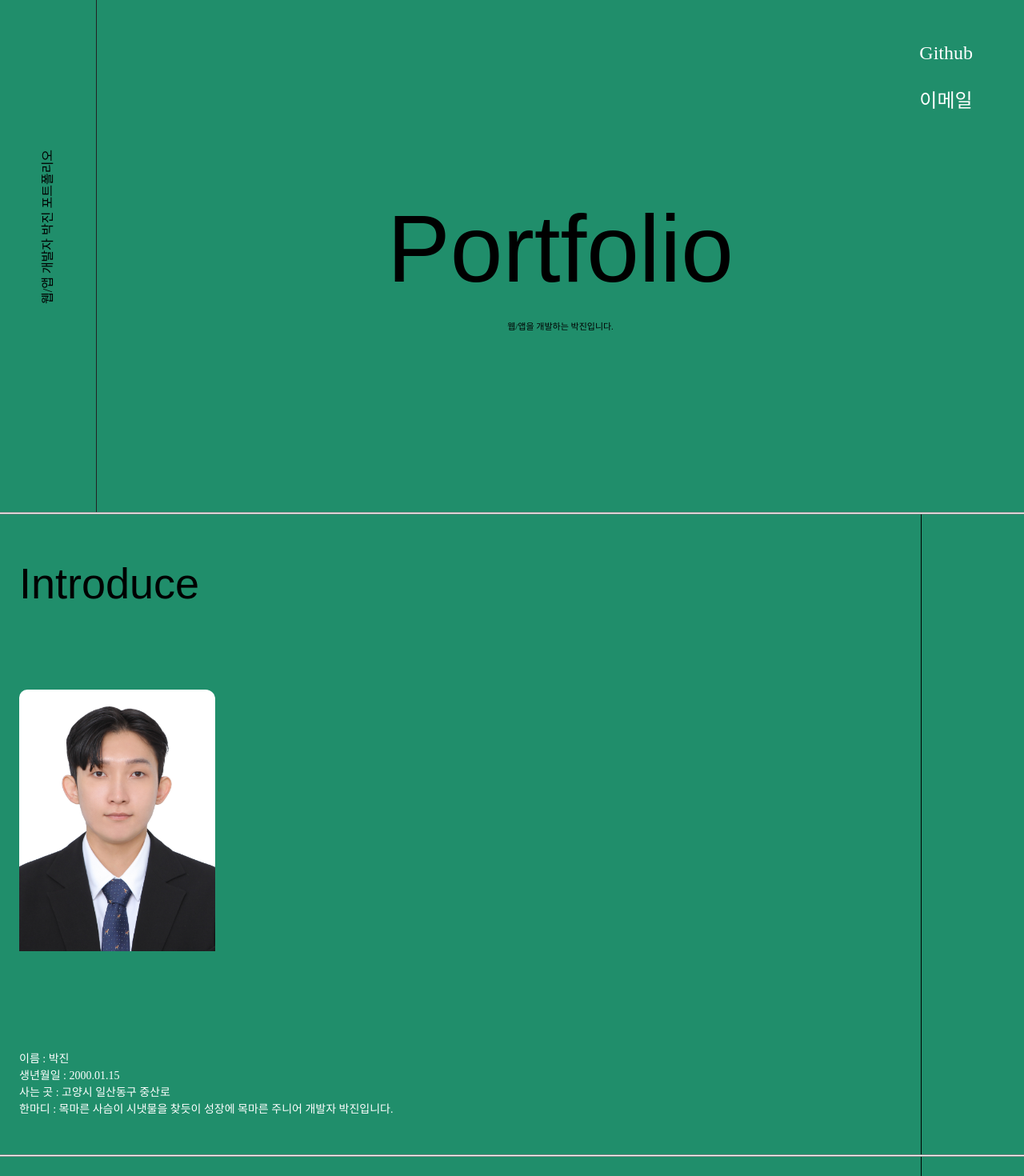
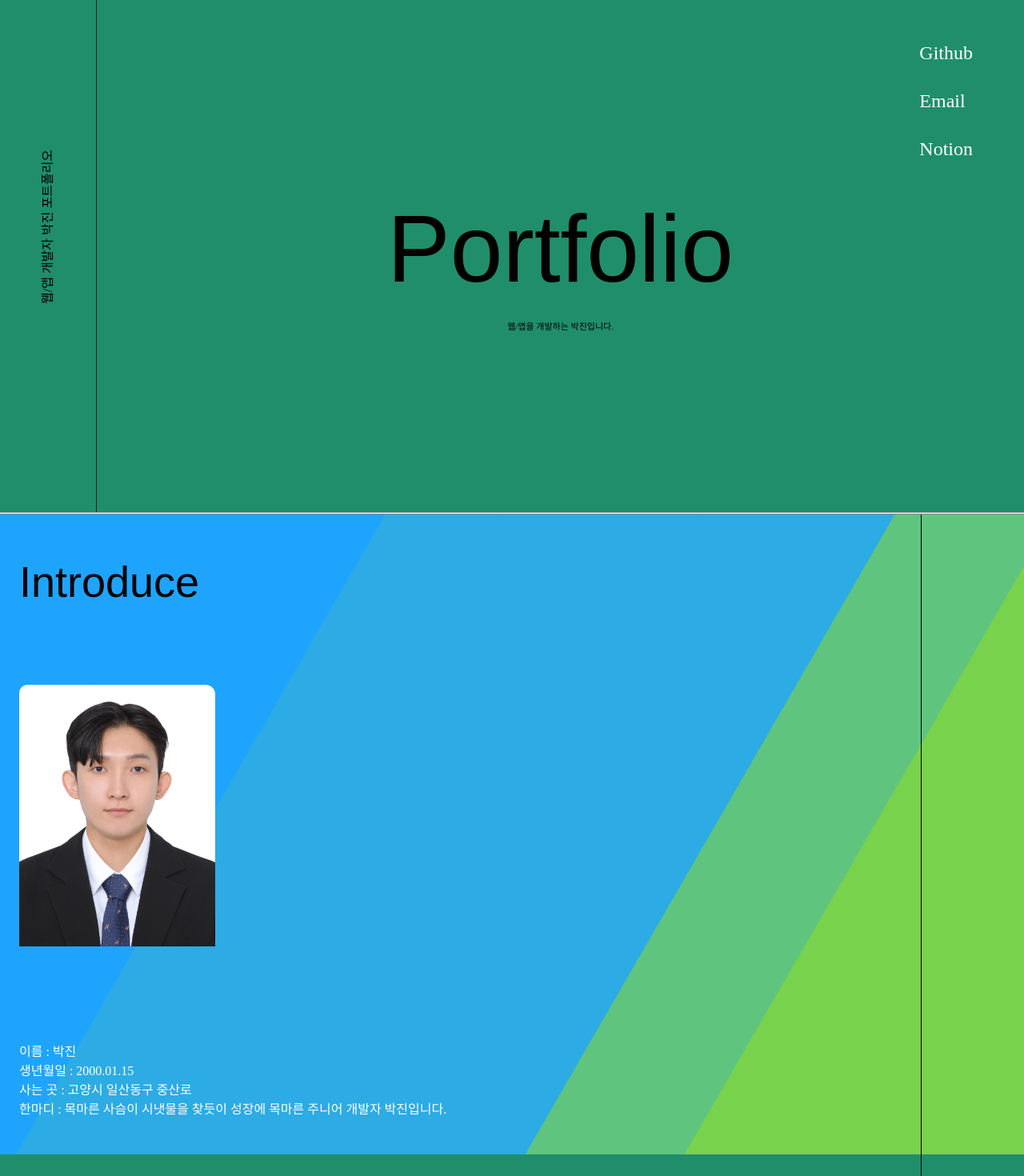
Before and after one commit to jin-park0115/24newportfolio, a React (Vite) app: page / in a window 1280 px wide. Shown: the top 1470 px of the page at 80% size. Built offline with nearby package versions, Linux system fonts and the light colour scheme; a web font is replaced by a local one.

Commit message:
background 애니메이션 추가

```diff
--- /dev/null
+++ b/src/components/BackGround.jsx
@@ -0,0 +1,53 @@
+import styled from "styled-components";
+
+const BackGround = ({ children }) => {
+  return (
+    <Container>
+      <Background />
+      <Background2 />
+      <Background3 />
+      {children}
+    </Container>
+  );
+};
+
+export default BackGround;
+
+const Container = styled.div`
+  overflow: hidden;
+  position: relative;
+  width: 100vw; /* 전체 너비 */
+  height: 100vh;
+  z-index: -1;
+`;
+
+const Background = styled.div`
+  animation: slide 3s ease-in-out infinite alternate;
+  background-image: linear-gradient(-60deg, #6c3 50%, #09f 50%);
+  bottom: 0;
+  left: -50%;
+  opacity: 0.5;
+  position: absolute;
+  right: -50%;
+  top: 0;
+  width: 200%;
+  height: 100%;
+  z-index: -11;
+  @keyframes slide {
+    0% {
+      transform: translateX(-25%);
+    }
+    100% {
+      transform: translateX(25%);
+    }
+  }
+`;
+
+const Background2 = styled(Background)`
+  animation-direction: alternate-reverse;
+  animation-duration: 4s;
+`;
+
+const Background3 = styled(Background)`
+  animation-duration: 5s;
+`;
--- a/src/data.json
+++ b/src/data.json
@@ -10,7 +10,7 @@
       "https://github.com/triptalk-4/triptalk-frontend",
       "https://triptalk.vercel.app/"
     ],
-    "desciription": "국내여행을 즐기는 사람들의 추억과 경험을 공유하는 웹사이트.",
+    "description": "국내여행을 즐기는 사람들의 추억과 경험을 공유하는 웹사이트.",
     "did": "로그인로직, 회원가입로직, 일정등록로직 백엔드와 연동, ui, 반응형 작업 기여, 팀원들과의 협업",
     "contribution": "5/4",
     "technology": [
@@ -35,7 +35,7 @@
       "https://github.com/jin-park0115/film",
       "https://film-flame.vercel.app/"
     ],
-    "desciription": "TMDBAPI를 사용한 영화 정보 웹사이트 입니다.",
+    "description": "TMDBAPI를 사용한 영화 정보 웹사이트 입니다.",
     "did": "TMDBAPI 로 검색, 인기순, 페이지네이션, Firebase를 이용한 로그인과 회원가입 등 모든것 기여함.",
     "contribution": "5/5",
     "technology": ["React", "Firebase", "Redux", "Figma", "Styled-Components"]
@@ -51,7 +51,7 @@
       "https://github.com/jin-park0115/cook-recipe",
       "https://melodic-halva-a4cbb0.netlify.app/"
     ],
-    "desciription": "식품의약품안전처 공공데이터를 활용한 요리 레시피를 공유하는 사이트입니다.",
+    "description": "식품의약품안전처 공공데이터를 활용한 요리 레시피를 공유하는 사이트입니다.",
     "did": "firebase를 이용한 로그인, 회원가입,CRUD, 식약처API사용 ContextAPI를 이용한 데이터 관리를 기여함.",
     "contribution": "5/5",
     "technology": [
@@ -74,7 +74,7 @@
       "https://github.com/jin-park0115/Lotto",
       "https://earnest-narwhal-e204a3.netlify.app/"
     ],
-    "desciription": "로또 번호를 매장 자동이 싫은 사람들을 위한 웹사이트.",
+    "description": "로또 번호를 매장 자동이 싫은 사람들을 위한 웹사이트.",
     "did": "Random()를 이용, 중복숫자 나오지 않게함",
     "contribution": "5/5",
     "technology": ["React", "Styled-Components"]
@@ -90,7 +90,7 @@
       "https://github.com/jin-park0115/TyphoGraphy",
       "https://jin-park0115.github.io/TyphoGraphy/"
     ],
-    "desciription": "텍스트에 네온사인 들어오게 하는 사이트.",
+    "description": "텍스트에 네온사인 들어오게 하는 사이트.",
     "did": "css를 이용해서 텍스트 호버시 네온이 비춰지게 만듬.",
     "contribution": "5/5",
     "technology": ["HTML5", "CSS3"]
@@ -106,7 +106,7 @@
       "https://github.com/jin-park0115/NewJeans_Slider",
       "https://jin-park0115.github.io/NewJeans_Slider/"
     ],
-    "desciription": "뉴진스를 좋아하는 개발자의 슬라이더 hover효과 사이트.",
+    "description": "뉴진스를 좋아하는 개발자의 슬라이더 hover효과 사이트.",
     "did": "css를 이용해서 hover효과를 줌. 박스개념 잡기.",
     "contribution": "5/5",
     "technology": ["HTML5", "CSS3"]
@@ -122,7 +122,7 @@
       "https://github.com/jin-park0115/card-fliping/tree/master",
       "https://cardflipinggame.netlify.app/"
     ],
-    "desciription": "Card짝 맞추기 게임을 할 수 있는 웹사이트.",
+    "description": "Card짝 맞추기 게임을 할 수 있는 웹사이트.",
     "did": "josn과 useState, useEffect를 이용해 카드 짝 맞추기를 할 수 있음.",
     "contribution": "5/5",
     "technology": ["React"]
--- a/src/page/IntroPage.jsx
+++ b/src/page/IntroPage.jsx
@@ -1,11 +1,14 @@
+import { Link } from "react-router-dom";
 import myImg from "../assets/증명사진.jpeg";
+import BackGround from "../components/BackGround";
 import { Hr } from "./MainPage";
 
 const IntroPage = () => {
   return (
     <>
-      <div className="flex h-screen bg-primary">
-        <div className="w-[90%] border-r-[1px] border-r-black back bg-primary flex flex-col pl-[24px] justify-around mobileS:items-center  tablet:items-start laptop: laptopL: desktop:gap-[30px]">
+      <BackGround>
+        <div className="flex h-screen bg-transparent">
+          <div className="w-[90%] border-r-[1px] border-r-black back bg-transparent flex flex-col pl-[24px] justify-around mobileS:items-center  tablet:items-start laptop: laptopL: desktop:gap-[30px]">
             <div>
               <h1 className="font-jejugothic text-[64px] mobileM:text-[34px] tablet:text-[54px]">
                 Introduce
@@ -19,23 +22,24 @@ const IntroPage = () => {
               />
             </div>
             <div className="w-auto mt-[32px] text-white desktop:mt-[28px]">
-            <p className="font-jejumyeongjo text-[12px] mobileL:text-[14px] tablet:text-[16px]laptopL:text-[20px] desktop:text-[24px]">
+              <p className="font-jejumyeongjo text-[12px] mobileL:text-[14px] tablet:text-[16px] laptopL:text-[20px] desktop:text-[24px]">
                 이름 : 박진
               </p>
-            <p className="font-jejumyeongjo text-[12px] mobileL:text-[14px] tablet:text-[16px]laptopL:text-[20px] desktop:text-[24px]">
+              <p className="font-jejumyeongjo text-[12px] mobileL:text-[14px] tablet:text-[16px] laptopL:text-[20px] desktop:text-[24px]">
                 생년월일 : 2000.01.15
               </p>
-            <p className="font-jejumyeongjo text-[12px] mobileL:text-[14px] tablet:text-[16px]laptopL:text-[20px] desktop:text-[24px]">
+              <p className="font-jejumyeongjo text-[12px] mobileL:text-[14px] tablet:text-[16px] laptopL:text-[20px] desktop:text-[24px]">
                 사는 곳 : 고양시 일산동구 중산로
               </p>
-            <p className="font-jejumyeongjo text-[12px] mobileL:text-[14px] tablet:text-[16px]laptopL:text-[20px] desktop:text-[24px]">
-              한마디 : 목마른 사슴이 시냇물을 찾듯이 성장에 목마른 주니어 개발자
-              박진입니다.
+              <p className="font-jejumyeongjo text-[12px] mobileL:text-[14px] tablet:text-[16px] laptopL:text-[20px] desktop:text-[24px]">
+                한마디 : 목마른 사슴이 시냇물을 찾듯이 성장에 목마른 주니어
+                개발자 박진입니다.
               </p>
             </div>
           </div>
         </div>
         <Hr />
+      </BackGround>
     </>
   );
 };
--- a/src/page/MainPage.jsx
+++ b/src/page/MainPage.jsx
@@ -15,10 +15,16 @@ const MainPage = () => {
           </Link>
           <a
             href={`mailto:${email}`}
-            className="text-[30px] text-white mt-[24px] font-light font-jejumyeongjo hover:text-stone-900 transition ease-in-out delay-150 mobileM:text-[16px] mobileL:text-[20px] tablet:text-[24px] laptop: text-[28px] desktop:text-[34px]"
+            className="text-[30px] text-white mt-[16px] font-light font-jejumyeongjo hover:text-stone-900 transition ease-in-out delay-150 mobileM:text-[16px] mobileL:text-[20px] tablet:text-[24px] mt-[24px] laptop: text-[28px] desktop:text-[34px]"
           >
-            이메일
+            Email
           </a>
+          <Link
+            to="https://oval-industry-026.notion.site/2bc5f6d2e76144238d2be0747421af97"
+            className="text-[28px] text-white font-light font-jejumyeongjo hover:text-stone-900 transition ease-in-out delay-150 mobileM:text-[16px] mobileL:text-[20px] tablet:text-[24px] mt-[24px] laptop: text-[28px] desktop:text-[34px] mt-[24px]"
+          >
+            Notion
+          </Link>
         </div>
         <Left>
           <p className="font-jejumyeongjo text-[1rem] mobileM:w-[80px] mobileL:w-[100px] text-[0.7rem]  tablet:w-[120px] text-[0.8rem] desktop:text-[1.1rem] ">
--- a/src/page/ProjectsPage.jsx
+++ b/src/page/ProjectsPage.jsx
@@ -31,7 +31,7 @@ const ProjectsPage = () => {
                 name={item.name}
                 team={item.team}
                 period={item.period}
-                des={item.desciription}
+                des={item.description}
                 skill={item.skill}
                 links={item.link}
                 did={item.did}
--- a/vite.config.js
+++ b/vite.config.js
@@ -5,4 +5,5 @@ import tailwindcss from "tailwindcss";
 // https://vite.dev/config/
 export default defineConfig({
   plugins: [react(), tailwindcss()],
+  base: "/",
 });
```
Also changed, not shown: src/index.css (+5 -4 lines). Lines whose indentation alone changed are shown as unchanged.
